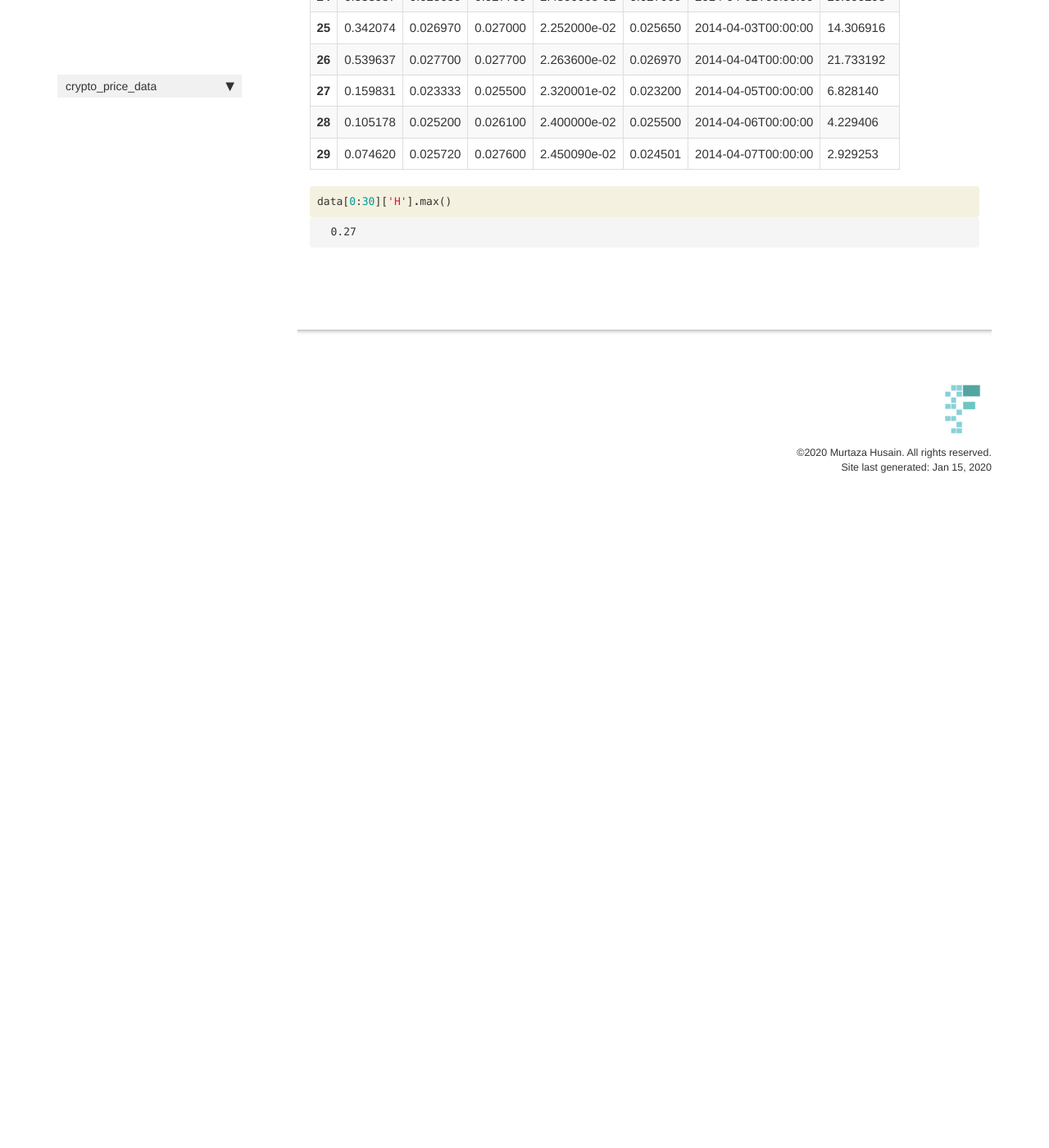
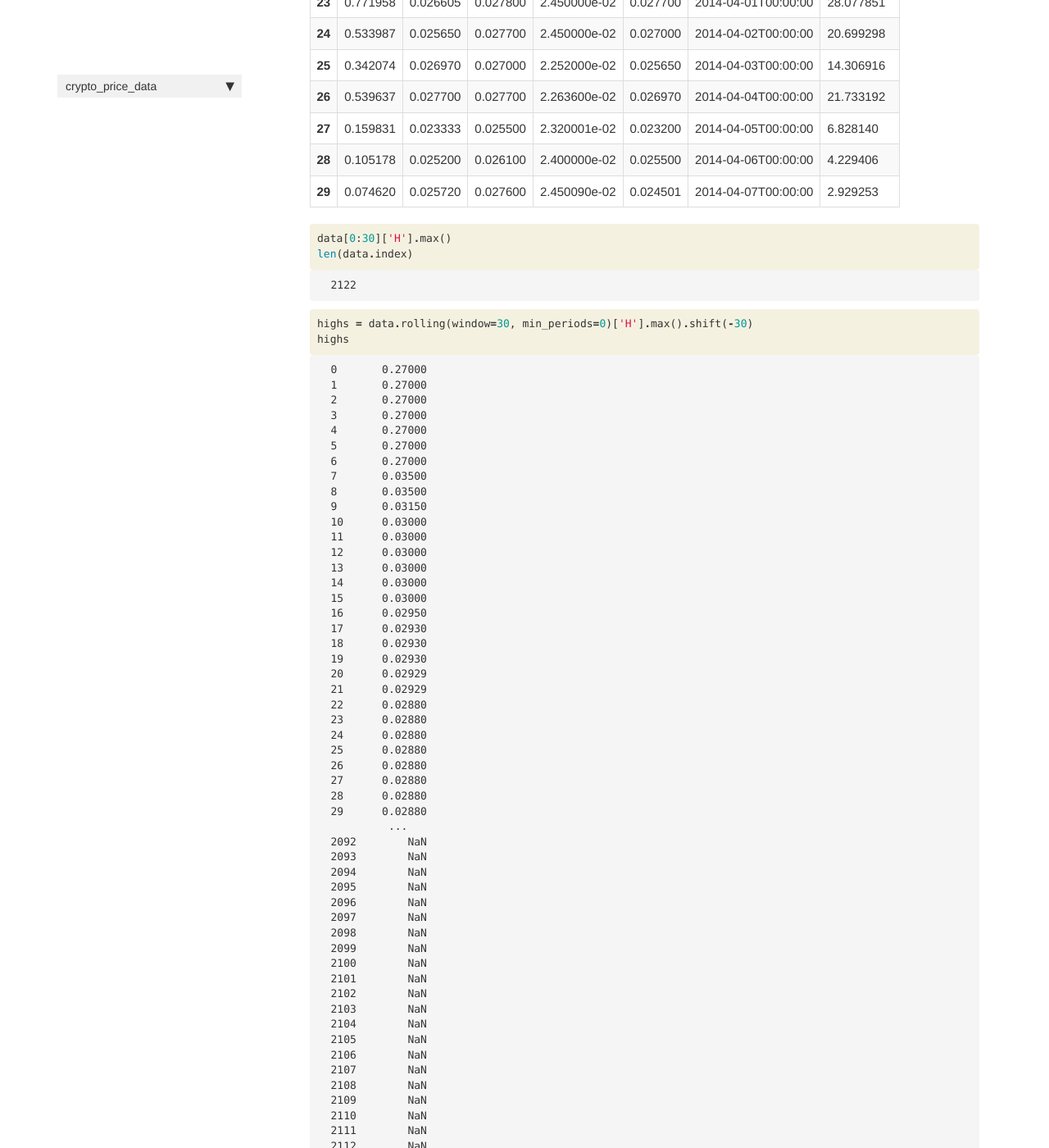
Before and after one commit to Murtaza-Husain1/crypto-price-data, a Jekyll site: the page built from docs/core.html, in a window 1280 px wide and 1400 px high, scrolled down 1910 px. Shown: the whole window at 82% size. Built offline with Jekyll 4.4.1, drawn with Linux system fonts in a browser that asks for light colours; nearby versions of some CDN libraries; comment, search, counter and statistics services are not loaded; before the commit the page ends 2540 px from its top, so only the background shows below that; some of the changed text lies outside the part shown.

Commit message:
implemented function to find highest change in next X days as a percentage

```diff
--- a/docs/_data/sidebars/home_sidebar.yml
+++ b/docs/_data/sidebars/home_sidebar.yml
@@ -10,7 +10,7 @@
       title: Overview
       url: /
     - output: web,pdf
-      title: module name here
+      title: OHLCV Preprocessing
       url: /core
     output: web
     title: crypto_price_data
--- a/docs/core.html
+++ b/docs/core.html
@@ -1,11 +1,11 @@
 ---
 
-title: module name here
+title: OHLCV Preprocessing
 
 keywords: fastai
 sidebar: home_sidebar
 
-summary: "API details."
+summary: "This module holds all the functions necessary to preprocess the ohlcv data in a dataframe. The goal is to calculate what the highest percentage change was over the following n days. This will serve as a prediction target for ML purposes."
 ---
 <!--
 
@@ -551,6 +551,7 @@
 <div class="inner_cell">
     <div class="input_area">
 <div class=" highlight hl-ipython3"><pre><span></span><span class="n">data</span><span class="p">[</span><span class="mi">0</span><span class="p">:</span><span class="mi">30</span><span class="p">][</span><span class="s1">&#39;H&#39;</span><span class="p">]</span><span class="o">.</span><span class="n">max</span><span class="p">()</span>
+<span class="nb">len</span><span class="p">(</span><span class="n">data</span><span class="o">.</span><span class="n">index</span><span class="p">)</span>
 </pre></div>
 
     </div>
@@ -565,7 +566,157 @@
 
 
 <div class="output_text output_subarea output_execute_result">
-<pre>0.27</pre>
+<pre>2122</pre>
+</div>
+
+</div>
+
+</div>
+</div>
+
+</div>
+<div class="cell border-box-sizing code_cell rendered">
+<div class="input">
+
+<div class="inner_cell">
+    <div class="input_area">
+<div class=" highlight hl-ipython3"><pre><span></span><span class="n">highs</span> <span class="o">=</span> <span class="n">data</span><span class="o">.</span><span class="n">rolling</span><span class="p">(</span><span class="n">window</span><span class="o">=</span><span class="mi">30</span><span class="p">,</span> <span class="n">min_periods</span><span class="o">=</span><span class="mi">0</span><span class="p">)[</span><span class="s1">&#39;H&#39;</span><span class="p">]</span><span class="o">.</span><span class="n">max</span><span class="p">()</span><span class="o">.</span><span class="n">shift</span><span class="p">(</span><span class="o">-</span><span class="mi">30</span><span class="p">)</span>
+<span class="n">highs</span>
+</pre></div>
+
+    </div>
+</div>
+</div>
+
+<div class="output_wrapper">
+<div class="output">
+
+<div class="output_area">
+
+
+
+<div class="output_text output_subarea output_execute_result">
+<pre>0       0.27000
+1       0.27000
+2       0.27000
+3       0.27000
+4       0.27000
+5       0.27000
+6       0.27000
+7       0.03500
+8       0.03500
+9       0.03150
+10      0.03000
+11      0.03000
+12      0.03000
+13      0.03000
+14      0.03000
+15      0.03000
+16      0.02950
+17      0.02930
+18      0.02930
+19      0.02930
+20      0.02929
+21      0.02929
+22      0.02880
+23      0.02880
+24      0.02880
+25      0.02880
+26      0.02880
+27      0.02880
+28      0.02880
+29      0.02880
+         ...
+2092        NaN
+2093        NaN
+2094        NaN
+2095        NaN
+2096        NaN
+2097        NaN
+2098        NaN
+2099        NaN
+2100        NaN
+2101        NaN
+2102        NaN
+2103        NaN
+2104        NaN
+2105        NaN
+2106        NaN
+2107        NaN
+2108        NaN
+2109        NaN
+2110        NaN
+2111        NaN
+2112        NaN
+2113        NaN
+2114        NaN
+2115        NaN
+2116        NaN
+2117        NaN
+2118        NaN
+2119        NaN
+2120        NaN
+2121        NaN
+Name: H, Length: 2122, dtype: float64</pre>
+</div>
+
+</div>
+
+</div>
+</div>
+
+</div>
+<div class="cell border-box-sizing text_cell rendered"><div class="inner_cell">
+<div class="text_cell_render border-box-sizing rendered_html">
+<blockquote><p>Calculates the highest percentage change in the next n days compared to the close ('C').</p>
+</blockquote>
+
+</div>
+</div>
+</div>
+<div class="cell border-box-sizing code_cell rendered">
+<div class="input">
+
+<div class="inner_cell">
+    <div class="input_area">
+<div class=" highlight hl-ipython3"><pre><span></span><span class="k">def</span> <span class="nf">high_pct_change</span><span class="p">(</span><span class="n">data</span><span class="p">,</span> <span class="n">n</span><span class="p">):</span>
+    <span class="n">highs</span> <span class="o">=</span> <span class="n">data</span><span class="o">.</span><span class="n">rolling</span><span class="p">(</span><span class="n">window</span><span class="o">=</span><span class="n">n</span><span class="p">,</span> <span class="n">min_periods</span><span class="o">=</span><span class="mi">0</span><span class="p">)[</span><span class="s1">&#39;H&#39;</span><span class="p">]</span><span class="o">.</span><span class="n">max</span><span class="p">()</span><span class="o">.</span><span class="n">shift</span><span class="p">(</span><span class="o">-</span><span class="n">n</span><span class="p">)</span>
+    <span class="n">pcts</span> <span class="o">=</span> <span class="n">highs</span><span class="o">/</span><span class="n">data</span><span class="p">[</span><span class="s1">&#39;C&#39;</span><span class="p">]</span> <span class="o">-</span> <span class="mi">1</span>
+    <span class="k">return</span> <span class="n">pcts</span>
+</pre></div>
+
+    </div>
+</div>
+</div>
+
+</div>
+<div class="cell border-box-sizing code_cell rendered">
+<div class="input">
+
+<div class="inner_cell">
+    <div class="input_area">
+<div class=" highlight hl-ipython3"><pre><span></span><span class="n">pcts</span> <span class="o">=</span> <span class="n">high_pct_change</span><span class="p">(</span><span class="n">data</span><span class="p">,</span> <span class="mi">30</span><span class="p">)</span>
+<span class="n">pcts</span><span class="o">.</span><span class="n">head</span><span class="p">()</span>
+</pre></div>
+
+    </div>
+</div>
+</div>
+
+<div class="output_wrapper">
+<div class="output">
+
+<div class="output_area">
+
+
+
+<div class="output_text output_subarea output_execute_result">
+<pre>0     9.629921
+1     9.693069
+2     9.693069
+3     9.000000
+4    25.973135
+dtype: float64</pre>
 </div>
 
 </div>
--- a/docs/sidebar.json
+++ b/docs/sidebar.json
@@ -1,6 +1,6 @@
 {
   "crypto_price_data": {
     "Overview": "/",
-    "module name here": "/core"
+    "OHLCV Preprocessing": "/core"
   }
 }
```
Also changed, not shown: 1 other file.
